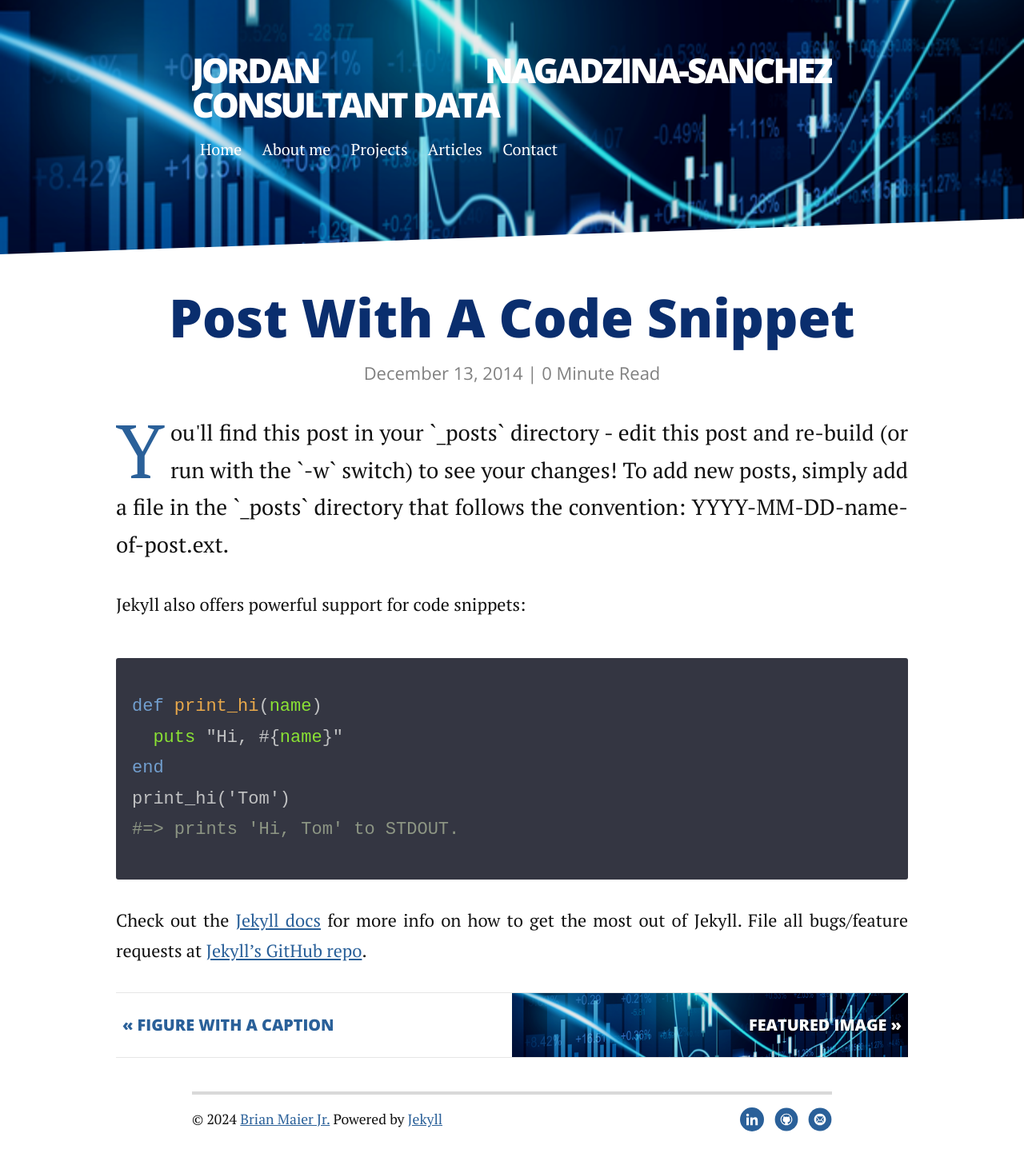
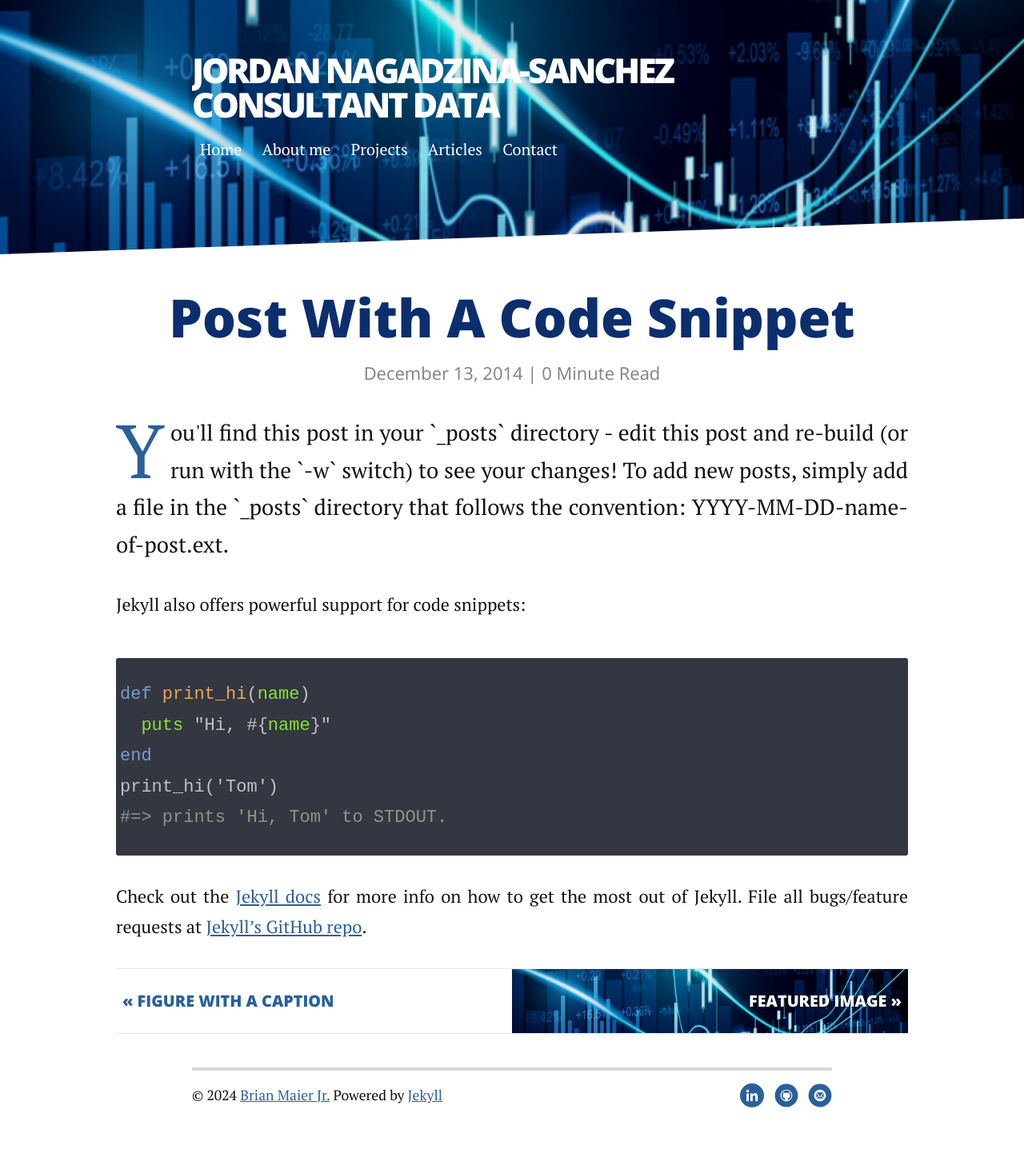
Before and after one commit to JordanNSZ/portofolio, a Jekyll site: the page built from _posts/2014-12-13-code-snippet.markdown, in a window 1280 px wide. Shown: the whole page at 80% size. Built offline with Jekyll 4.4.1, drawn with Linux system fonts in a browser that asks for light colours; nearby versions of some CDN libraries; comment, search, counter and statistics services are not loaded; after the commit the page ends 1427 px from its top, so only the background shows below that.

```diff
--- a/_config.yml
+++ b/_config.yml
@@ -1,4 +1,4 @@
-title: Jordan Nagadzina-Sanchez   Consultant Data
+title: Jordan Nagadzina-Sanchez <br> Consultant Data
 description: Welcome to my personal page! You'll find my posts and projects.
 
 url: https://jordannsz.github.io
--- a/_sass/modules/_syntax.scss
+++ b/_sass/modules/_syntax.scss
@@ -12,7 +12,7 @@
   -moz-border-radius: 3px;
   -webkit-border-radius: 3px;
   border-radius: 3px;
-  padding: 20px;
+  padding: 5px;
   background: #343642; /*fond des code snipets*/
   color: #C1C2C3;
 }
```
Also changed, not shown: _posts/2024-03-25-Outliers-detection.md (+5 -2 lines).
